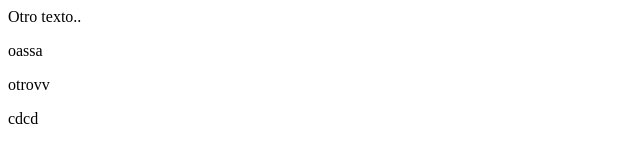
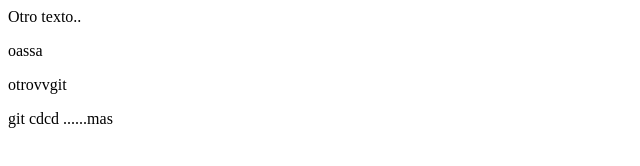
Before and after one commit to jpsotob/test2, a plain HTML site: page index.html in a window 1280 px wide. Shown: the full height of the page, 0-640 px from the left. Drawn offline with Linux system fonts and the light colour scheme.

Commit message:
otro mas-2

```diff
--- a/index.html
+++ b/index.html
@@ -2,8 +2,8 @@
     <body>
         <p>Otro texto..</p>
         oassa
-        <p>otrovv</p>
+        <p>otrovvgit</p>
 
-        cdcd
+git        cdcd  ......mas
     </body>
 </html>
```
